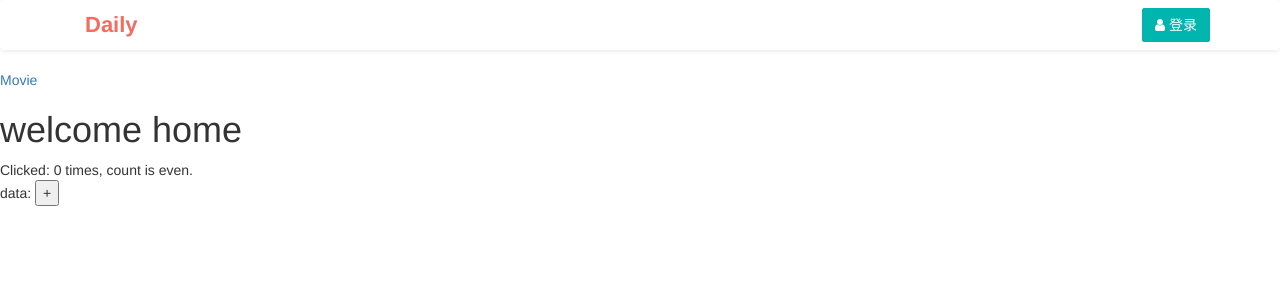
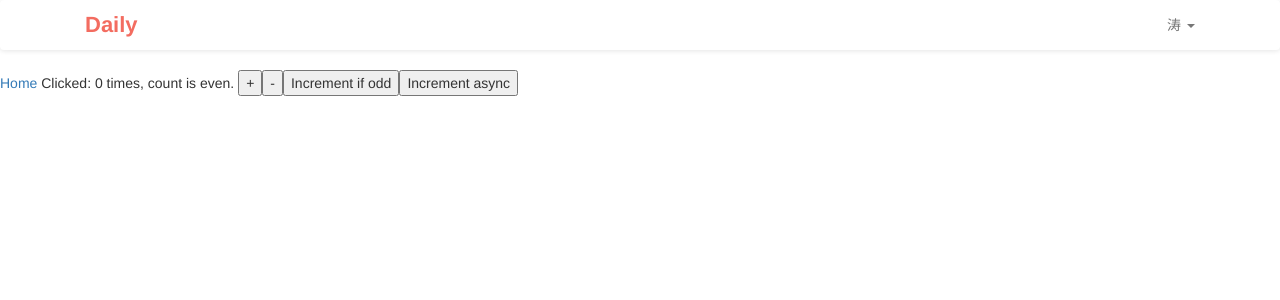
Before and after one commit to zhaozhentao/font-end-daily, a Vue app: page /#/home in a window 1280 px wide. Shown: the top 300 px of the page. Built offline with nearby package versions, Linux system fonts and the light colour scheme; no server answers.

Commit message:
状态栏

```diff
--- a/src/App.vue
+++ b/src/App.vue
@@ -8,7 +8,7 @@
 <script>
   import Movies from './views/Movies.vue'
   import Home from './views/Home.vue'
-  import DailyNav from './components/Nav'
+  import DailyNav from './components/navbar'
 
   export default {
     name: 'app',
--- a/src/components/Nav.vue
+++ /dev/null
@@ -1,66 +0,0 @@
-<template>
-  <nav class="navbar navbar-default">
-    <div class="container nav-container">
-      <div class="container-fluid">
-        <div class="navbar-header mobile-navbar-header">
-          <a class="navbar-brand" style="color: #f36c60; font-weight: bold; font-size: 22px;">
-            Daily
-          </a>
-        </div>
-
-        <div class="navbar-right">
-          <ul class="nav navbar-nav github-login nav-right-item">
-            <a class="btn btn-primary login-btn">
-              <i class="fa fa-user"></i>
-              登录
-            </a>
-          </ul>
-        </div>
-      </div>
-    </div>
-  </nav>
-</template>
-
-<script>
-  export default {}
-</script>
-
-<!-- Add "scoped" attribute to limit CSS to this component only -->
-<!-- top style is mobile -->
-
-<style scoped>
-  @media only screen and (max-device-width: 480px) and (min-device-width: 120px) {
-    .mobile-navbar-header {
-      float: left;
-    }
-  }
-
-  .navbar-default {
-    min-height: 45px;
-    background-color: #fff;
-    border: none;
-    box-shadow: 0 1px 5px rgba(0, 0, 0, 0.1);
-  }
-
-  .login-btn {
-    margin-top: 8px;
-    border-radius: 2px;
-  }
-
-  .btn-primary {
-    color: #fff;
-    background-color: #00b5ad;
-    border-color: #00b5ad;
-  }
-
-  .btn-primary:hover {
-    color: #fff;
-    background-color: #00c4bc;
-    border-color: #00c4bc;
-  }
-
-  .nav-right-item {
-    float: right;
-    margin: 0px;
-  }
-</style>
--- /dev/null
+++ b/src/components/nav_items.vue
@@ -0,0 +1,39 @@
+<template>
+  <ul>
+    <li>
+      <a href="">
+        <i class="fa fa-user-circle text-md nav-menu-icon"></i> 个人中心
+      </a>
+    </li>
+    <li>
+      <a href="">
+        <i class="fa fa-edit text-md nav-menu-icon"></i> 日志
+      </a>
+    </li>
+    <li>
+      <a href=""
+         data-lang-loginout="你确定要退出吗">
+        <i class="fa fa-sign-out text-md nav-menu-icon"></i> 退出
+      </a>
+    </li>
+  </ul>
+</template>
+
+<script>
+  export default {}
+</script>
+
+<!-- Add "scoped" attribute to limit CSS to this component only -->
+<style scoped>
+  .dropdown-menu > li > a {
+    color: inherit;
+    border-bottom: 1px solid #d8d8d8;
+    line-height: 2.3;
+  }
+
+  .dropdown-menu {
+    background-color: #fff;
+    color: inherit;
+    padding: 0px;
+  }
+</style>
--- /dev/null
+++ b/src/components/navbar.vue
@@ -0,0 +1,119 @@
+<template>
+  <nav class="navbar navbar-default">
+    <div class="container nav-container">
+      <div class="container-fluid">
+        <div :class="{'mobile-navbar-header' : !isLogin}" class="navbar-header">
+          <a class="navbar-brand" style="color: #f36c60; font-weight: bold; font-size: 22px;">
+            Daily
+          </a>
+
+          <button
+            v-if="isLogin" type="button" class="navbar-toggle collapsed" data-toggle="collapse"
+            data-target="#bs-example-navbar-collapse-1" aria-expanded="false">
+            <span class="sr-only">Toggle navigation</span>
+            <span class="icon-bar"></span>
+            <span class="icon-bar"></span>
+            <span class="icon-bar"></span>
+          </button>
+        </div>
+
+        <div v-if="isLogin" class="collapse navbar-collapse nav-user-menu nav-mobile-menu"
+             id="bs-example-navbar-collapse-1">
+          <nav-items class="nav navbar-nav"></nav-items>
+        </div>
+
+        <div class="navbar-right" :class="{ 'nav-user-menu-desktop' : isLogin }">
+          <ul class="nav navbar-nav github-login nav-right-item">
+            <template v-if="isLogin">
+              <li>
+                <a href="#" type="button" data-toggle="dropdown" aria-haspopup="true" aria-expanded="false"
+                   id="dLabel">
+                  <img src="" class="avatar-topnav">
+                  {{ name }}
+                  <span class="caret"></span>
+                </a>
+                <nav-items class="dropdown-menu" aria-labelledby="dropdownMenu1"></nav-items>
+              </li>
+            </template>
+            <template v-else>
+              <a class="btn btn-primary login-btn">
+                <i class="fa fa-user"></i>
+                登录
+              </a>
+            </template>
+          </ul>
+        </div>
+      </div>
+    </div>
+  </nav>
+</template>
+
+<script>
+  import NavItems from './nav_items.vue'
+
+  export default {
+    components: {
+      NavItems
+    },
+    data () {
+      return {
+        isLogin: true,
+        name: '涛'
+      }
+    }
+  }
+</script>
+
+<!-- Add "scoped" attribute to limit CSS to this component only -->
+<style scoped>
+  /* 手机版 */
+  @media only screen and (max-device-width: 480px) and (min-device-width: 120px) {
+    .mobile-navbar-header {
+      float: left;
+    }
+
+    .nav-user-menu-desktop {
+      display: none !important;
+    }
+
+    .container.nav-container {
+      padding: 0;
+    }
+  }
+
+  /* 桌面版 */
+  @media only screen and (min-width: 768px) {
+    .nav-user-menu.nav-mobile-menu {
+      display: none !important;
+    }
+  }
+
+  .navbar-default {
+    min-height: 45px;
+    background-color: #fff;
+    border: none;
+    box-shadow: 0 1px 5px rgba(0, 0, 0, 0.1);
+  }
+
+  .login-btn {
+    margin-top: 8px;
+    border-radius: 2px;
+  }
+
+  .btn-primary {
+    color: #fff;
+    background-color: #00b5ad;
+    border-color: #00b5ad;
+  }
+
+  .btn-primary:hover {
+    color: #fff;
+    background-color: #00c4bc;
+    border-color: #00c4bc;
+  }
+
+  .nav-right-item {
+    float: right;
+    margin: 0px;
+  }
+</style>
--- a/src/router/index.js
+++ b/src/router/index.js
@@ -8,12 +8,12 @@ export default new Router({
   routes: [
     {
       path: '/',
-      component: App.components.Movies,
+      component: App.components.Home,
       name: 'index'
     },
     {
       path: '/home',
-      component: App.components.Home,
+      component: App.components.Movies,
       name: 'home'
     }
   ]
--- a/src/views/Home.vue
+++ b/src/views/Home.vue
@@ -1,11 +1,5 @@
 <template>
   <div class="home">
-    <router-link :to="'/'">Movie</router-link>
-    <h1>{{ msg }}</h1>
-    Clicked: {{ $store.state.api.time }} times, count is {{ even }}.
-    <br>
-    data: {{ $store.state.api.data }}
-    <button @click="add">+</button>
   </div>
 </template>
 
```
Also changed, not shown: 17 other files (tests, documents, lock files or other folders).
